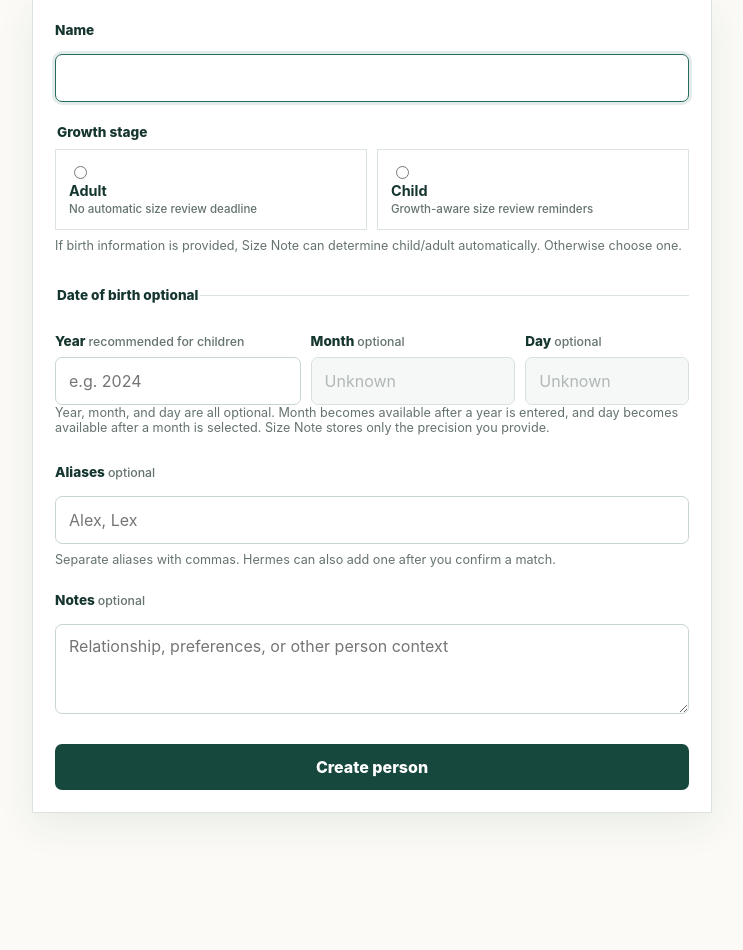
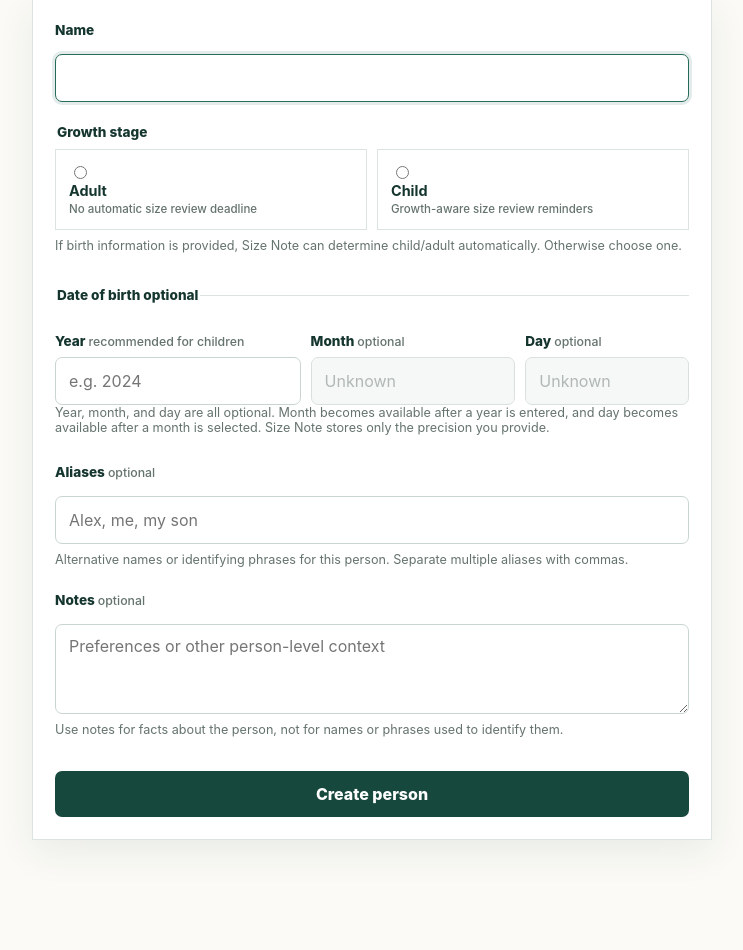
Before and after one commit to teranchristian/size-note, a FastAPI app: page /people/new in a window 1280 px wide. Shown: the part 321-1271 px from the top of the page, without its empty margins (168-911 px from the left). Before the commit the page ends 1139 px from the top, so only its background shows below. Run offline with FastAPI, Linux system fonts and the light colour scheme.

Commit message:
Clarify aliases when creating people

```diff
--- a/size_note/templates/new_person.html
+++ b/size_note/templates/new_person.html
@@ -31,11 +31,12 @@
     {% include "_birth_fields.html" %}
 
     <label for="aliases">Aliases <span>optional</span></label>
-    <input id="aliases" name="aliases" value="{{ values.get('aliases', '') }}" placeholder="Alex, Lex">
-    <p class="field-help">Separate aliases with commas. Hermes can also add one after you confirm a match.</p>
+    <input id="aliases" name="aliases" value="{{ values.get('aliases', '') }}" placeholder="Alex, me, my son">
+    <p class="field-help">Alternative names or identifying phrases for this person. Separate multiple aliases with commas.</p>
 
     <label for="notes">Notes <span>optional</span></label>
-    <textarea id="notes" name="notes" rows="3" placeholder="Relationship, preferences, or other person context">{{ values.get('notes', '') }}</textarea>
+    <textarea id="notes" name="notes" rows="3" placeholder="Preferences or other person-level context">{{ values.get('notes', '') }}</textarea>
+    <p class="field-help">Use notes for facts about the person, not for names or phrases used to identify them.</p>
 
     <button class="button full-width" type="submit">Create person</button>
   </form>
```
